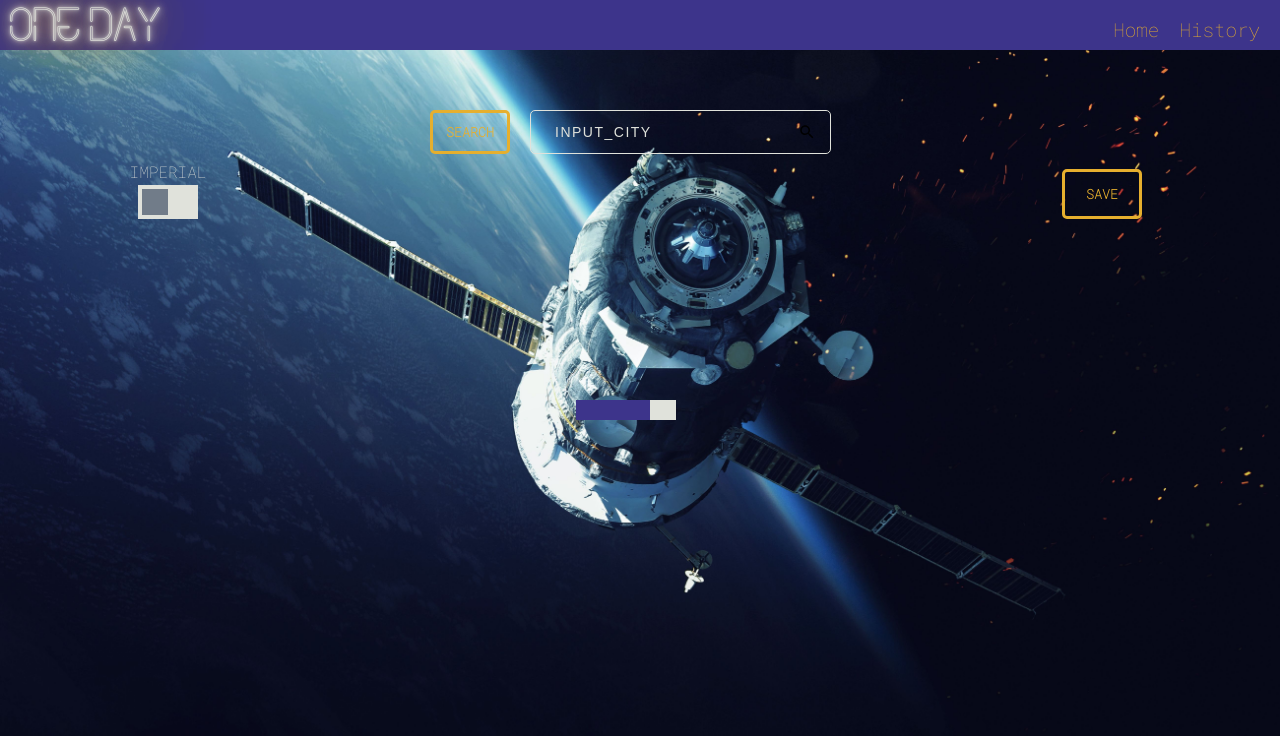
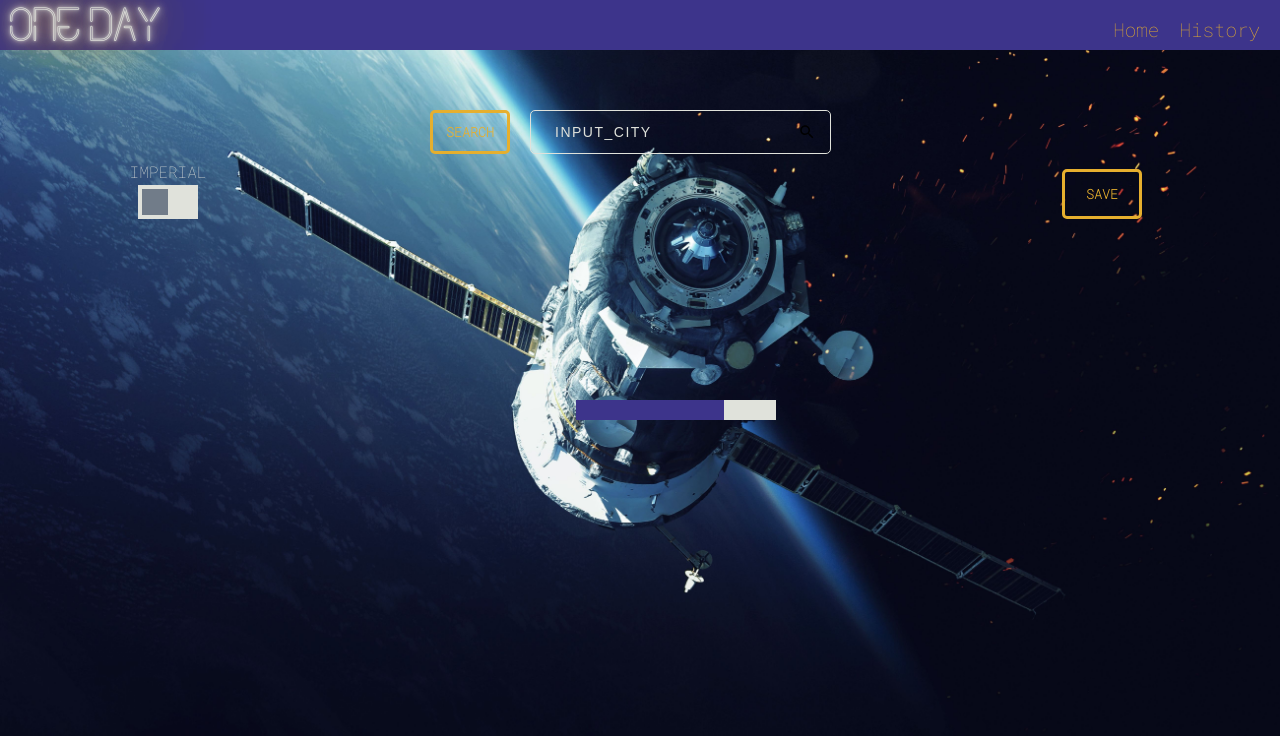
Before and after one commit to puentebravo/oneDay, a React (Create React App) app in the folder client/: page / in a window 1280 px wide. Shown: the top 736 px of the page. Built offline with nearby package versions, Linux system fonts and the light colour scheme; no server answers.

Commit message:
Increased width of progress bar, fixed overflow error with navbar

```diff
--- a/client/src/App.css
+++ b/client/src/App.css
@@ -31,7 +31,7 @@ nav {
   display: flex;
   flex-direction: row;
   justify-content: space-between;
-  width: 100vw;
+  width: 100%;
   height: 50px;
   background-color: var(--cobalt);
 }
@@ -116,7 +116,7 @@ nav h1 {
 /* loader style */
 
 .progress {
-  width: 100px;
+  width: 200px;
   height: 20px;
   background: linear-gradient(#3d348b 0 0) left/0% 100% no-repeat #e0e2db;
   animation: progressLoader 2s infinite linear;
```
